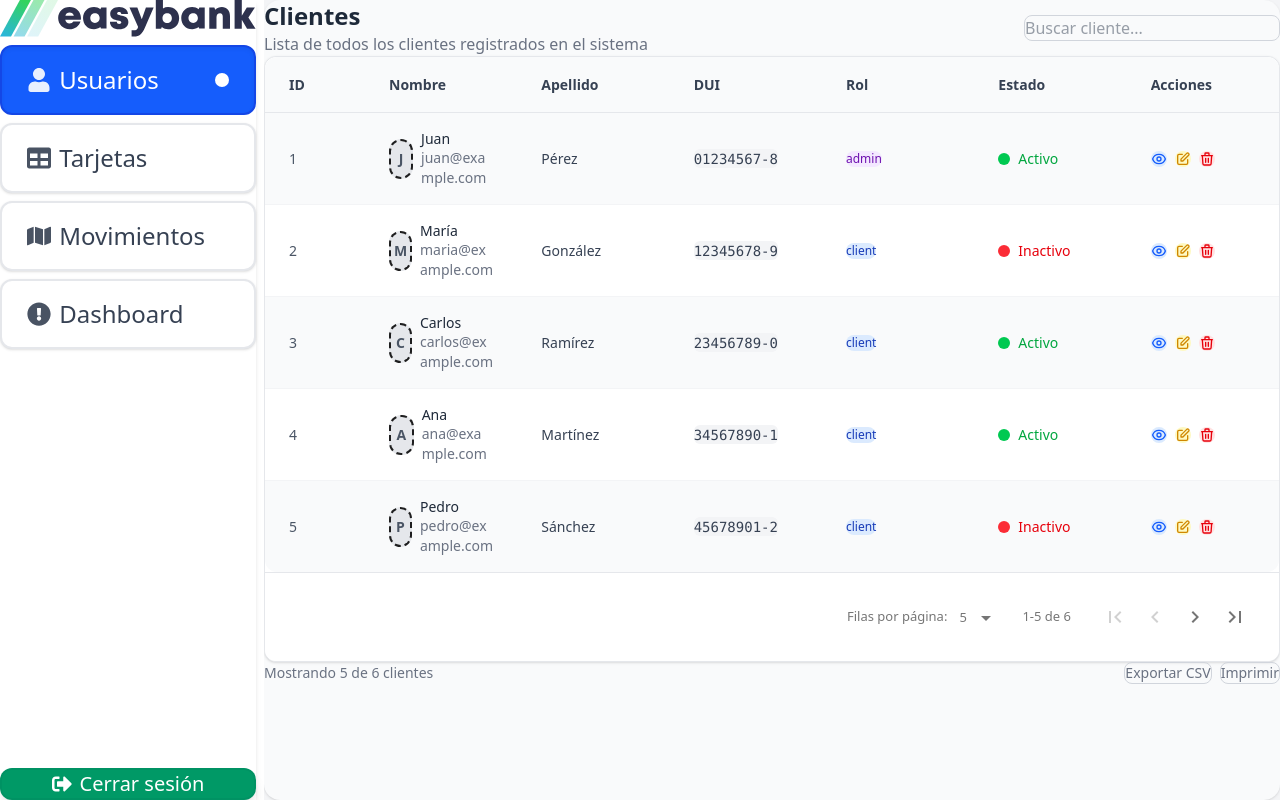
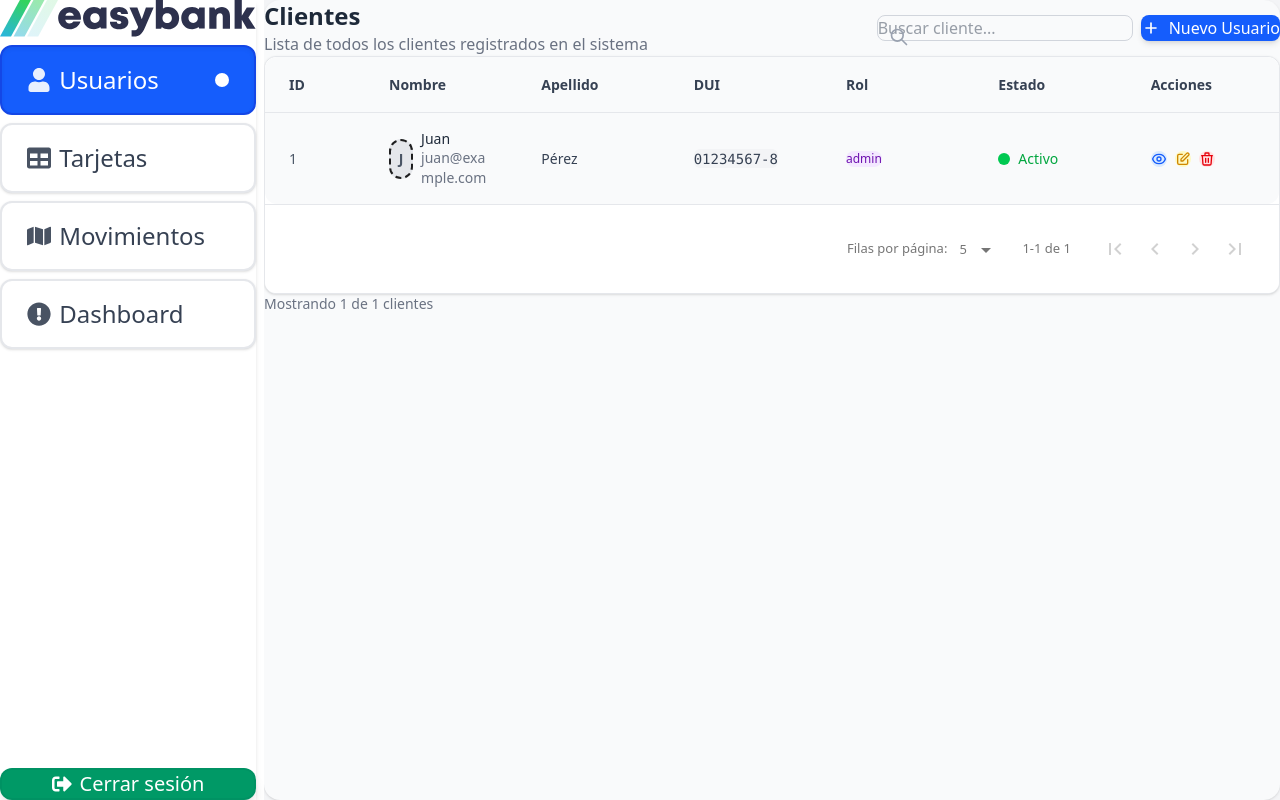
Before and after one commit to PNC-012025/pnc-proyecto-final-frontend-ft-grupo-10-s02, a React (Vite) app in the folder easybank/: page /admin in a window 1280 px wide. Built offline with nearby package versions, Linux system fonts and the light colour scheme.

Commit message:
Add: Client Table Render

```diff
--- a/easybank/src/components/AdminDashboard/ClientTable.tsx
+++ b/easybank/src/components/AdminDashboard/ClientTable.tsx
@@ -11,7 +11,8 @@ interface User {
   active: boolean;
 }
 
-const DUMMY_USERS: User[] = [
+// Cambiamos DUMMY_USERS a INITIAL_USERS para usarlo como estado inicial
+const INITIAL_USERS: User[] = [
   {
     _id: '1',
     name: 'Juan',
@@ -19,51 +20,6 @@ const DUMMY_USERS: User[] = [
     dui: '01234567-8',
     email: 'juan@example.com',
     rol: 'admin',
-    active: true,
-  },
-  {
-    _id: '2',
-    name: 'María',
-    lastname: 'González',
-    dui: '12345678-9',
-    email: 'maria@example.com',
-    rol: 'client',
-    active: false,
-  },
-  {
-    _id: '3',
-    name: 'Carlos',
-    lastname: 'Ramírez',
-    dui: '23456789-0',
-    email: 'carlos@example.com',
-    rol: 'client',
-    active: true,
-  },
-  {
-    _id: '4',
-    name: 'Ana',
-    lastname: 'Martínez',
-    dui: '34567890-1',
-    email: 'ana@example.com',
-    rol: 'client',
-    active: true,
-  },
-  {
-    _id: '5',
-    name: 'Pedro',
-    lastname: 'Sánchez',
-    dui: '45678901-2',
-    email: 'pedro@example.com',
-    rol: 'client',
-    active: false,
-  },
-  {
-    _id: '6',
-    name: 'Laura',
-    lastname: 'Díaz',
-    dui: '56789012-3',
-    email: 'laura@example.com',
-    rol: 'client',
     active: true,
   },
 ];
@@ -158,10 +114,60 @@ const columns: TableColumn<User>[] = [
 
 const ClientTable = () => {
   const [filterText, setFilterText] = useState('');
+  const [showModal, setShowModal] = useState(false);
 
-  const filteredData = DUMMY_USERS.filter(user =>
+  // Usamos el estado para los usuarios, inicializado con INITIAL_USERS
+  const [users, setUsers] = useState<User[]>(INITIAL_USERS);
+
+  const [newUser, setNewUser] = useState({
+    name: '',
+    lastname: '',
+    dui: '',
+    email: '',
+    rol: 'client',
+    active: 'true' // Cambiado a string para que coincida con el valor del select
+  });
+
+  // Filtramos usando el estado users
+  const filteredData = users.filter(user =>
     `${user.name} ${user.lastname}`.toLowerCase().includes(filterText.toLowerCase())
   );
+
+  const handleInputChange = (e: React.ChangeEvent<HTMLInputElement | HTMLSelectElement>) => {
+    const { name, value } = e.target;
+    setNewUser({
+      ...newUser,
+      [name]: value
+    });
+  };
+
+  const handleSubmit = (e: React.FormEvent) => {
+    e.preventDefault();
+
+    // Crear nuevo usuario
+    const createdUser: User = {
+      ...newUser,
+      _id: Date.now().toString(), // Genera un ID único
+      active: newUser.active === 'true' // Convertimos a booleano
+    };
+
+    // Actualizamos el estado de los usuarios, agregando el nuevo usuario al principio
+    setUsers([createdUser, ...users]);
+
+    // Cerrar modal y resetear formulario
+    setShowModal(false);
+    setNewUser({
+      name: '',
+      lastname: '',
+      dui: '',
+      email: '',
+      rol: 'client',
+      active: 'true'
+    });
+
+    // Simular actualización de la tabla
+    alert(`Usuario ${createdUser.name} ${createdUser.lastname} creado exitosamente!`);
+  };
 
   return (
     <div className="w-full h-full px-6 py-8 bg-gray-50 rounded-2xl shadow-sm">
@@ -180,8 +186,23 @@ const ClientTable = () => {
               onChange={e => setFilterText(e.target.value)}
               className="pl-10 pr-4 py-2.5 border border-gray-300 rounded-lg focus:ring-2 focus:ring-blue-500 focus:border-blue-500 w-full md:w-64 text-gray-700"
             />
+            <div className="absolute left-3 top-3 text-gray-400">
+              <svg xmlns="http://www.w3.org/2000/svg" className="h-5 w-5" fill="none" viewBox="0 0 24 24" stroke="currentColor">
+                <path strokeLinecap="round" strokeLinejoin="round" strokeWidth={2} d="M21 21l-6-6m2-5a7 7 0 11-14 0 7 7 0 0114 0z" />
+              </svg>
+            </div>
+          </div>
 
-          </div>
+          {/* Botón para agregar nuevo usuario */}
+          <button
+            onClick={() => setShowModal(true)}
+            className="bg-blue-600 hover:bg-blue-700 text-white px-4 py-2.5 rounded-lg flex items-center transition shadow-md whitespace-nowrap"
+          >
+            <svg xmlns="http://www.w3.org/2000/svg" className="h-5 w-5 mr-2" fill="none" viewBox="0 0 24 24" stroke="currentColor">
+              <path strokeLinecap="round" strokeLinejoin="round" strokeWidth={2} d="M12 6v6m0 0v6m0-6h6m-6 0H6" />
+            </svg>
+            Nuevo Usuario
+          </button>
         </div>
       </div>
 
@@ -263,15 +284,143 @@ const ClientTable = () => {
         <div className="mb-4 sm:mb-0">
           Mostrando {filteredData.length > 5 ? 5 : filteredData.length} de {filteredData.length} clientes
         </div>
-        <div className="flex space-x-2">
-          <button className="px-3 py-1.5 rounded-lg border border-gray-300 hover:bg-gray-50 transition">
-            Exportar CSV
-          </button>
-          <button className="px-3 py-1.5 rounded-lg border border-gray-300 hover:bg-gray-50 transition">
-            Imprimir
-          </button>
+      </div>
+
+      {/* Modal para crear nuevo usuario */}
+      {showModal && (
+        <div className="fixed inset-0 bg-black bg-opacity-50 flex items-center justify-center z-50 p-4">
+          <div className="bg-white rounded-xl shadow-lg w-full max-w-md">
+            <div className="p-6">
+              <div className="flex justify-between items-center mb-4">
+                <h2 className="text-xl font-bold text-gray-800">Crear Nuevo Usuario</h2>
+                <button
+                  onClick={() => setShowModal(false)}
+                  className="text-gray-400 hover:text-gray-600"
+                >
+                  <svg xmlns="http://www.w3.org/2000/svg" className="h-6 w-6" fill="none" viewBox="0 0 24 24" stroke="currentColor">
+                    <path strokeLinecap="round" strokeLinejoin="round" strokeWidth={2} d="M6 18L18 6M6 6l12 12" />
+                  </svg>
+                </button>
+              </div>
+
+              <form onSubmit={handleSubmit}>
+                <div className="space-y-4">
+                  <div>
+                    <label htmlFor="name" className="block text-sm font-medium text-gray-700 mb-1">
+                      Nombre
+                    </label>
+                    <input
+                      type="text"
+                      id="name"
+                      name="name"
+                      value={newUser.name}
+                      onChange={handleInputChange}
+                      className="w-full px-3 py-2 border border-gray-300 rounded-lg focus:ring-2 focus:ring-blue-500 focus:border-blue-500"
+                      required
+                    />
+                  </div>
+
+                  <div>
+                    <label htmlFor="lastname" className="block text-sm font-medium text-gray-700 mb-1">
+                      Apellido
+                    </label>
+                    <input
+                      type="text"
+                      id="lastname"
+                      name="lastname"
+                      value={newUser.lastname}
+                      onChange={handleInputChange}
+                      className="w-full px-3 py-2 border border-gray-300 rounded-lg focus:ring-2 focus:ring-blue-500 focus:border-blue-500"
+                      required
+                    />
+                  </div>
+
+                  <div>
+                    <label htmlFor="dui" className="block text-sm font-medium text-gray-700 mb-1">
+                      DUI
+                    </label>
+                    <input
+                      type="text"
+                      id="dui"
+                      name="dui"
+                      value={newUser.dui}
+                      onChange={handleInputChange}
+                      className="w-full px-3 py-2 border border-gray-300 rounded-lg focus:ring-2 focus:ring-blue-500 focus:border-blue-500"
+                      placeholder="00000000-0"
+                      required
+                    />
+                  </div>
+
+                  <div>
+                    <label htmlFor="email" className="block text-sm font-medium text-gray-700 mb-1">
+                      Email
+                    </label>
+                    <input
+                      type="email"
+                      id="email"
+                      name="email"
+                      value={newUser.email}
+                      onChange={handleInputChange}
+                      className="w-full px-3 py-2 border border-gray-300 rounded-lg focus:ring-2 focus:ring-blue-500 focus:border-blue-500"
+                      required
+                    />
+                  </div>
+
+                  <div className="grid grid-cols-2 gap-4">
+                    <div>
+                      <label htmlFor="rol" className="block text-sm font-medium text-gray-700 mb-1">
+                        Rol
+                      </label>
+                      <select
+                        id="rol"
+                        name="rol"
+                        value={newUser.rol}
+                        onChange={handleInputChange}
+                        className="w-full px-3 py-2 border border-gray-300 rounded-lg focus:ring-2 focus:ring-blue-500 focus:border-blue-500"
+                      >
+                        <option value="admin">Administrador</option>
+                        <option value="client">Cliente</option>
+                      </select>
+                    </div>
+
+                    <div>
+                      <label htmlFor="active" className="block text-sm font-medium text-gray-700 mb-1">
+                        Estado
+                      </label>
+                      <select
+                        id="active"
+                        name="active"
+                        value={newUser.active}
+                        onChange={handleInputChange}
+                        className="w-full px-3 py-2 border border-gray-300 rounded-lg focus:ring-2 focus:ring-blue-500 focus:border-blue-500"
+                      >
+                        <option value="true">Activo</option>
+                        <option value="false">Inactivo</option>
+                      </select>
+                    </div>
+                  </div>
+                </div>
+
+                <div className="flex justify-end space-x-3 mt-6 pt-4 border-t border-gray-200">
+                  <button
+                    type="button"
+                    onClick={() => setShowModal(false)}
+                    className="px-4 py-2 border border-gray-300 rounded-lg text-gray-700 hover:bg-gray-50 transition"
+                  >
+                    Cancelar
+                  </button>
+                  <button
+                    type="submit"
+                    className="px-4 py-2 bg-blue-600 text-white rounded-lg hover:bg-blue-700 transition"
+                  >
+                    Crear Usuario
+                  </button>
+                </div>
+              </form>
+            </div>
+          </div>
         </div>
-      </div>
+      )}
     </div>
   );
 };
```
